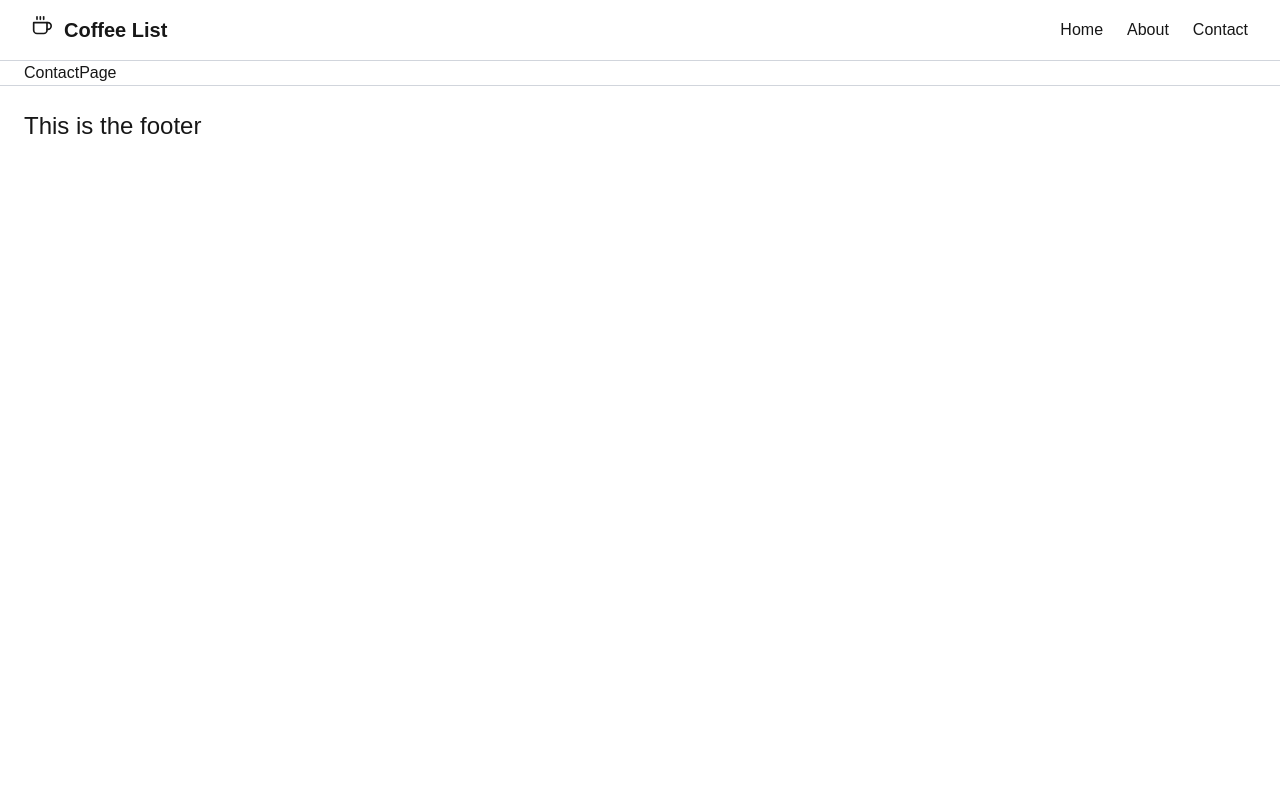
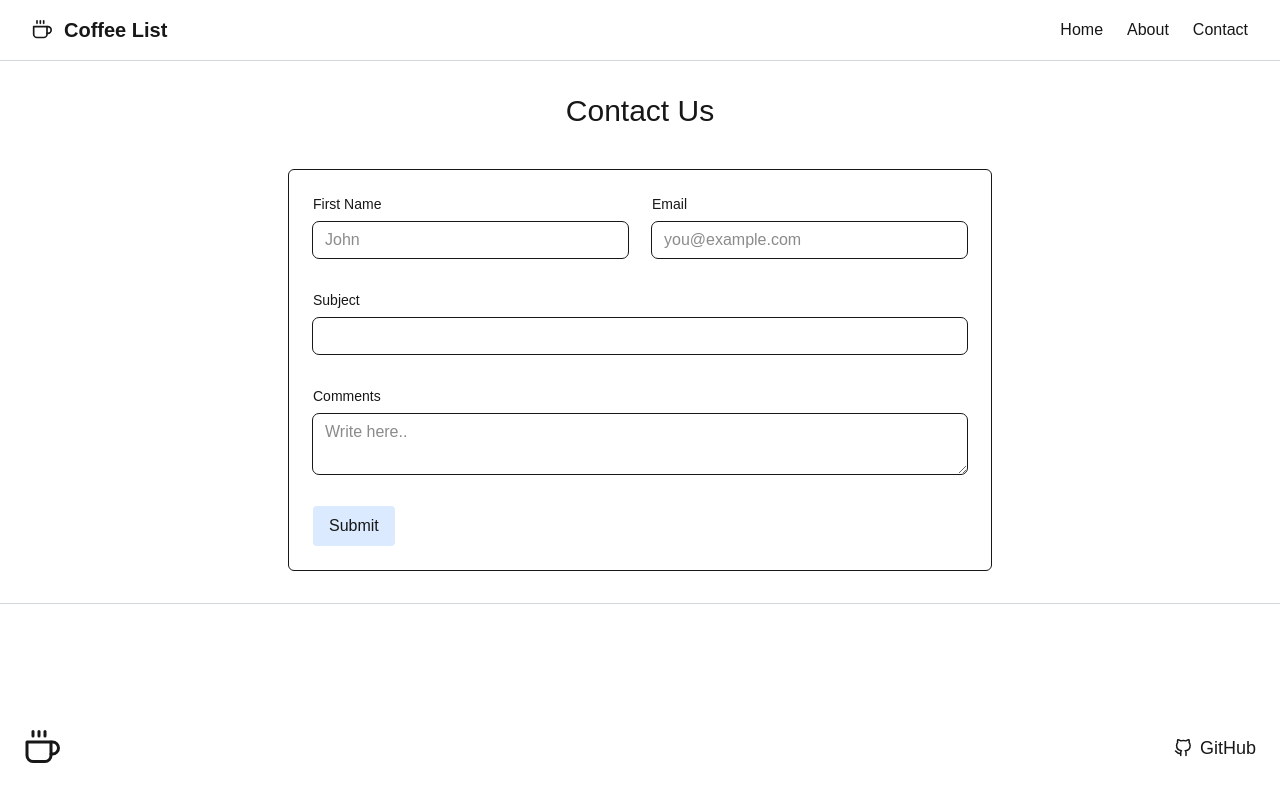
Before and after one commit to runningTurtle2/coffee-list, a Next.js app: page /contact in a window 1280 px wide. Shown: the top 802 px of the page. Built offline with nearby package versions, Linux system fonts and the light colour scheme.

Commit message:
Refactor code structure for improved readability and maintainability

```diff
--- a/app/about/page.tsx
+++ b/app/about/page.tsx
@@ -1,13 +1,25 @@
 import React from 'react'
+import Image from 'next/image'
 
 export default function AboutPage() {
   return (
-    <div className='max-h-[870px] p-32 border'>
-      <div className='max-h-[87px] border p-12'>
-      <p>help</p>
+    <div className=' border'>
+      <div className='h-44 text-center'>
+        <h1 className="text-2xl">About</h1>
+        <p>Lorem ipsum dolor sit amet consectetur adipisicing elit. Hic aliquid debitis saepe architecto consequatur ab, aperiam, tenetur similique minima ex obcaecati a modi omnis ipsum quod. Quisquam eos sunt soluta.</p>
       </div>
 
-      <h1 className="text-2xl">This is the About Page</h1>
+
+      <div className='items-center'>
+        <Image
+          src={"/coffee.png"}
+          width={500}
+          height={500}
+          alt='Coffee Beans'
+          />
+      </div>
+
+
     </div>
   )
 }
--- a/app/contact/page.tsx
+++ b/app/contact/page.tsx
@@ -1,7 +1,85 @@
-import React from 'react'
+'use client'
+import React, { useState } from 'react'
 
 export default function ContactPage() {
+  const [name, setName] = useState('');
+  const [email, setEmail] = useState('');
+  const [comments, setComments] = useState('');
+
+  const submitForm = (e: any) => {
+    e.preventDefault() // avoid page reloading // doing a GET request
+    console.log('Submit pushed')
+
+
+  }
+
+
+
   return (
-    <div>ContactPage</div>
+    <main className='max-w-3xl mx-auto p-8 '>
+
+      {/* Header*/}
+      <header className='text-center mb-10'>
+        <h1 className='text-3xl'>Contact Us</h1>
+      </header>
+
+      <form onSubmit={submitForm} className='space-y-10'>
+
+        {/**Form Section */}
+        <section className='border rounded-md p-6 space-y-8'>
+
+          {/* Name Fields */}
+          <div className='grid grid-cols-1 sm:grid-cols-2 gap-6'>
+
+            <div className=''>
+              <label className='block text-sm font-medium'>First Name</label>
+              <input
+                type='text'
+                placeholder='John'
+                className='mt-2 block outline-1 w-full rounded-md px-3 py-1.5 text-base focus:outline-2 focus:outline-blue-500'
+              />
+            </div>
+
+
+            <div>
+              <label className='block text-sm font-medium'>Email</label>
+              <input
+                type='email'
+                placeholder='you@example.com'
+                className='mt-2 block outline-1 w-full rounded-md px-3 py-1.5 text-base focus:outline-2 focus:outline-blue-500'
+              />
+            </div>
+
+          </div>
+
+          <div>
+            <label className='block text-sm font-medium'>Subject</label>
+            <input
+              type='text'
+              placeholder=' '
+              className='mt-2 block outline-1 w-full rounded-md px-3 py-1.5 text-base focus:outline-2 focus:outline-blue-500'
+            />
+          </div>
+
+          <div>
+            <div>
+              <label className='block text-sm font-medium'>Comments</label>
+              <textarea
+                name='comments'
+                placeholder='Write here..'
+                className='mt-2 block outline-1 w-full rounded-md px-3 py-1.5 text-base focus:outline-2 focus:outline-blue-500'
+              />
+            </div>
+          </div>
+
+          {/* Submit Button*/}
+          <button
+            type='submit'
+            className='bg-blue-100 py-2 px-4 rounded hover:cursor-pointer'>Submit
+          </button>
+
+        </section>
+      </form>
+    </main>
   )
 }
--- a/components/Footer/Footer.tsx
+++ b/components/Footer/Footer.tsx
@@ -1,9 +1,17 @@
 import React from 'react'
+import { FiCoffee, FiGithub } from "react-icons/fi";
 
 export default function Footer() {
   return (
-    <div className='text-2xl flex p-6 w-full'>
-      This is the footer
+    <div className='flex flex-row h-72 justify-between items-center gap-x-6 p-6 w-full'>
+
+      <h1 className='text-4xl gap-2'><FiCoffee/> </h1>
+
+      <div id='socials'>
+        <a href='/' className='text-lg flex gap-2 items-center hover:text-gray-600'><FiGithub/>GitHub</a>
+
+      </div>
+
     </div>
   )
 }
--- a/components/Header/Header.tsx
+++ b/components/Header/Header.tsx
@@ -4,7 +4,7 @@ import React from 'react'
 export default function Header() {
   return (
     <div className="flex items-center justify-between px-8 py-4 w-full">
-      <h1 className="text-xl font-semibold flex gap-3">
+      <h1 className="text-xl font-semibold flex items-center gap-3">
         <FiCoffee /> <span>Coffee List</span>
       </h1>
 
--- a/components/Results/CoffeeCard.tsx
+++ b/components/Results/CoffeeCard.tsx
@@ -5,7 +5,7 @@ export default function CoffeeCard() {
     <div className='bg-gray-600 block max-w-sm p-6 border rounded shadow-sm '>
         <h3 className='mb-3 text-2xl font-semibold text-white leading-8'>CoffeeCard</h3>
         <p className='text-white '>Lorem, ipsum dolor sit amet consectetur adipisicing elit. Labore velit quis fugiat debitis, doloremque voluptatibus ipsum consequatur incidunt aperiam error reiciendis, porro deleniti, quae dolores possimus perspiciatis aliquam voluptate eius!</p>
-        <button className='text-white border rounded bg-blue-400 w-xs' >start</button>
+        <button className='text-white w-20 border rounded bg-blue-400' >start</button>
     </div>
   )
 }
```
Also changed, not shown: 1 other file (tests, documents, lock files or other folders).
